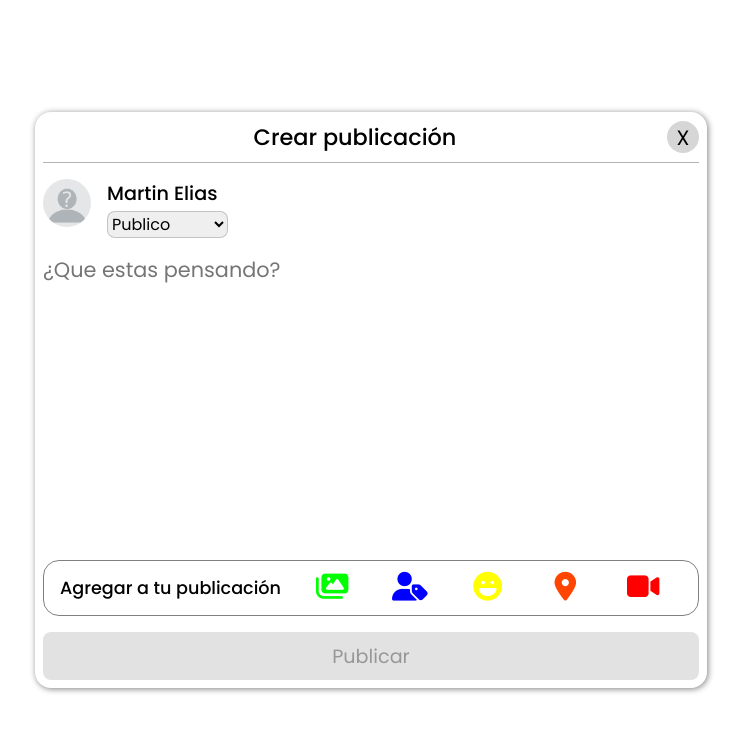
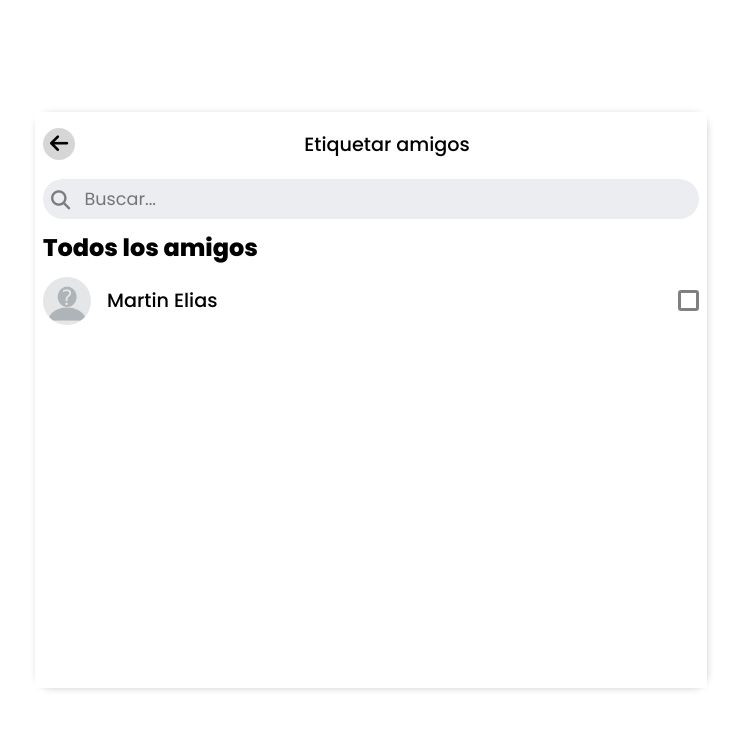
Before and after one commit to Martin10123/FacebookApp, a React (Vite) app: page / in a window 1280 px wide. Shown: the top 732 px of the page, without its empty margins (269-1012 px from the left). Built offline with nearby package versions, Linux system fonts and the light colour scheme.

Commit message:
Ventana para etiquetar a tus amigos lista

```diff
--- a/src/posts/CreatePost/CreatePost.jsx
+++ /dev/null
@@ -1,57 +0,0 @@
-import { photoUser } from "../../assets";
-import styles from "./createPost.module.css";
-
-export const CreatePost = () => {
-  return (
-    <div className={styles.create__container}>
-      <div className={styles.create__content}>
-        <div className={styles.create__nav}>
-          <div className={styles.create__center_div}></div>
-
-          <div className={styles.create__return_arrow}>
-            <i className="fa-solid fa-arrow-left"></i>
-            <p>Crear publicación</p>
-          </div>
-
-          <button className={styles.create__btn_create}>Publicar</button>
-          <button className={styles.create__btn_close}>X</button>
-        </div>
-
-        <div className={styles.create__info_user}>
-          <img src={photoUser} alt="" />
-
-          <div className={styles.create__name_user}>
-            <p>Martin Elias</p>
-
-            <select className={styles.create__select_privacity} name="" id="">
-              <option value="Publico">Publico</option>
-              <option value="Solo amigos">Solo amigos</option>
-              <option value="Solo yo">Solo yo</option>
-            </select>
-          </div>
-        </div>
-
-        <div className={styles.create__writte_post}>
-          <textarea name="" id="" placeholder="¿Que estas pensando?" />
-        </div>
-
-        <div className={styles.create__footer}>
-          <p className={styles.create__title_add_post}>
-            Agregar a tu publicación
-          </p>
-          <div className={styles.create__content_icons}>
-            <i className="fa-solid fa-images"></i>
-            <i className="fa-solid fa-user-tag"></i>
-            <i className="fa-solid fa-face-laugh"></i>
-            <i className="fa-solid fa-location-dot"></i>
-            <i className="fa-solid fa-video"></i>
-          </div>
-        </div>
-
-        <div className={styles.create__btn_create_post_desk}>
-          <button>Publicar</button>
-        </div>
-      </div>
-    </div>
-  );
-};
--- /dev/null
+++ b/src/posts/CreatePost/components/TagFriends.jsx
@@ -0,0 +1,38 @@
+import { photoUser } from "../../../assets";
+
+import styles from "./tags.module.css";
+
+export const TagFriends = () => {
+  return (
+    <div className={styles.tag__container}>
+      <div className={styles.tag__content}>
+        <div className={styles.tag__nav}>
+          <div className={styles.tag__btn_close}>
+            <i className="fa-solid fa-arrow-left"></i>
+          </div>
+          <p>Etiquetar amigos</p>
+          <div></div>
+        </div>
+
+        <div className={styles.tag__input_form}>
+          <i className="fa-solid fa-magnifying-glass"></i>
+          <input type="text" placeholder="Buscar..." />
+        </div>
+
+        <h2>Todos los amigos</h2>
+        <div className={styles.tag__content_users}>
+          <div className={styles.tag__info_user}>
+            <figure className={styles.tag__user_img_name}>
+              <img src={photoUser} alt="" />
+              <figcaption>Martin Elias</figcaption>
+            </figure>
+
+            <div className={styles.tag__check_user}>
+              <i className="fa-solid fa-check"></i>
+            </div>
+          </div>
+        </div>
+      </div>
+    </div>
+  );
+};
--- /dev/null
+++ b/src/posts/CreatePost/components/tags.module.css
@@ -0,0 +1,147 @@
+.tag__container {
+  background: #fff;
+  height: 100vh;
+  left: 0;
+  padding: 0.7rem;
+  position: fixed;
+  top: 0;
+  width: 100%;
+  z-index: 10001;
+}
+
+.tag__content {
+  background: #fff;
+  display: grid;
+  gap: 0.7rem;
+  grid-template-rows: 0fr 0fr 0fr 1fr;
+  height: 100%;
+  width: 100%;
+}
+
+.tag__nav {
+  align-items: center;
+  display: flex;
+  gap: 1rem;
+  justify-content: space-between;
+  padding: 0.5rem 0;
+}
+
+.tag__btn_close {
+  cursor: pointer;
+  font-size: 1.7rem;
+}
+
+.tag__nav > p {
+  font-size: 1.2rem;
+  font-weight: 500;
+}
+
+.tag__input_form {
+  align-items: center;
+  background: #ebedf0;
+  border-radius: 2rem;
+  border: none;
+  display: flex;
+  gap: 0.5rem;
+  height: 2.5rem;
+  padding: 0.5rem;
+  width: 100%;
+}
+
+.tag__input_form > i {
+  color: #7d7d7d;
+  font-size: 1.2rem;
+}
+
+.tag__input_form > input {
+  background: transparent;
+  border: none;
+  font-size: 1.1rem;
+  height: 100%;
+  outline: none;
+  padding: 0.4rem;
+  width: 100%;
+}
+
+.tag__content_users {
+  display: flex;
+  flex-direction: column;
+  gap: 0.7rem;
+  height: 100%;
+  overflow: auto;
+  width: 100%;
+}
+
+.tag__info_user {
+  align-items: center;
+  cursor: pointer;
+  display: grid;
+  grid-template-columns: 1fr 0fr;
+  width: 100%;
+}
+
+.tag__user_img_name {
+  align-items: center;
+  display: grid;
+  gap: 1rem;
+  grid-template-columns: 0fr 1fr;
+  width: 100%;
+}
+
+.tag__user_img_name > img {
+  border-radius: 50%;
+  height: 3rem;
+  object-fit: cover;
+  width: 3rem;
+}
+
+.tag__user_img_name > figcaption {
+  font-size: 1.2rem;
+  font-weight: 500;
+}
+
+.tag__check_user {
+  align-items: center;
+  border-radius: 0.2rem;
+  border: 3px solid gray;
+  color: #fff;
+  cursor: pointer;
+  display: flex;
+  font-size: 0.9rem;
+  height: 1.3rem;
+  justify-content: center;
+  width: 1.3rem;
+}
+
+.tag__check_active {
+  background: #0099ff;
+  border: none;
+}
+
+@media (min-width: 800px) {
+  .tag__container {
+    align-items: center;
+    background: #ffffffab;
+    display: flex;
+    justify-content: center;
+  }
+
+  .tag__content {
+    height: 36rem;
+    padding: 0.5rem;
+    width: 42rem;
+  }
+
+  .tag__btn_close {
+    align-items: center;
+    background: #80808052;
+    border-radius: 50%;
+    border: none;
+    cursor: pointer;
+    display: flex;
+    font-size: 1.3rem;
+    height: 2rem;
+    justify-content: center;
+    width: 2rem;
+  }
+}
--- /dev/null
+++ b/src/posts/CreatePost/page/CreatePost.jsx
@@ -0,0 +1,63 @@
+import { photoUser } from "../../../assets";
+import { TagFriends } from "../components/TagFriends";
+
+import styles from "./createPost.module.css";
+
+export const CreatePost = () => {
+  return (
+    <>
+      <div className={styles.create__container}>
+        <div className={styles.create__content}>
+          <div className={styles.create__nav}>
+            <div className={styles.create__center_div}></div>
+
+            <div className={styles.create__return_arrow}>
+              <i className="fa-solid fa-arrow-left"></i>
+              <p>Crear publicación</p>
+            </div>
+
+            <button className={styles.create__btn_create}>Publicar</button>
+            <button className={styles.create__btn_close}>X</button>
+          </div>
+
+          <div className={styles.create__info_user}>
+            <img src={photoUser} alt="" />
+
+            <div className={styles.create__name_user}>
+              <p>Martin Elias</p>
+
+              <select className={styles.create__select_privacity} name="" id="">
+                <option value="Publico">Publico</option>
+                <option value="Solo amigos">Solo amigos</option>
+                <option value="Solo yo">Solo yo</option>
+              </select>
+            </div>
+          </div>
+
+          <div className={styles.create__writte_post}>
+            <textarea name="" id="" placeholder="¿Que estas pensando?" />
+          </div>
+
+          <div className={styles.create__footer}>
+            <p className={styles.create__title_add_post}>
+              Agregar a tu publicación
+            </p>
+            <div className={styles.create__content_icons}>
+              <i className="fa-solid fa-images"></i>
+              <i className="fa-solid fa-user-tag"></i>
+              <i className="fa-solid fa-face-laugh"></i>
+              <i className="fa-solid fa-location-dot"></i>
+              <i className="fa-solid fa-video"></i>
+            </div>
+          </div>
+
+          <div className={styles.create__btn_create_post_desk}>
+            <button>Publicar</button>
+          </div>
+        </div>
+      </div>
+
+      <TagFriends />
+    </>
+  );
+};
--- a/src/posts/index.js
+++ b/src/posts/index.js
@@ -1,3 +1,3 @@
 export * from "./CardPost/CardPost";
-export * from "./CreatePost/CreatePost";
+export * from "./CreatePost/page/CreatePost";
 export * from "./FormPost/FormPost";
```
Also changed, not shown: src/posts/CreatePost/page/createPost.module.css (renamed from src/posts/CreatePost/createPost.module.css).
